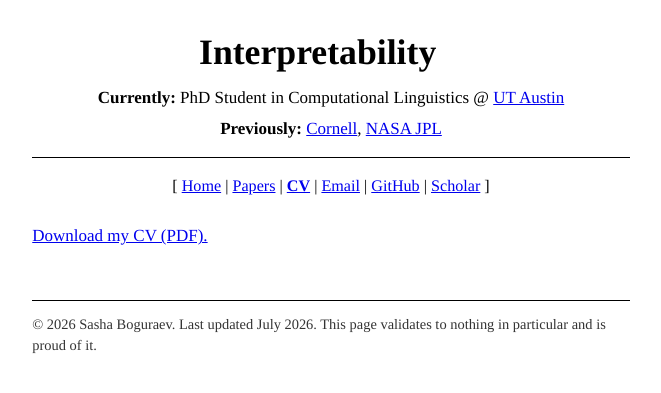
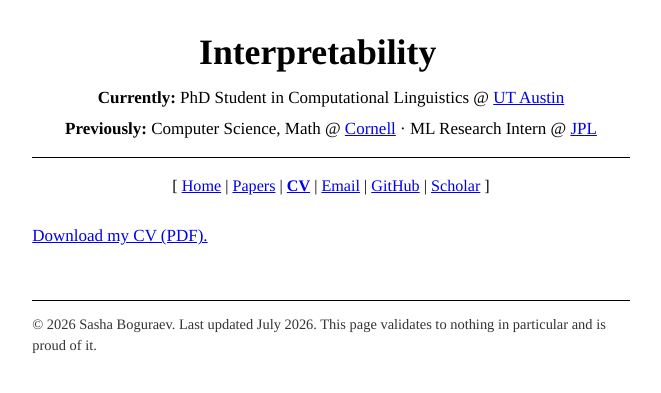
Before and after one commit to SashaBoguraev/SashaBoguraev.github.io, a Jekyll site: the page built from _pages/cv.md, in a window 1280 px wide. Shown: the top 393 px of the page, without its empty margins (309-970 px from the left). Built offline with Jekyll 4.4.1, drawn with Linux system fonts in a browser that asks for light colours.

Commit message:
Add majors and JPL role to the Previously line
Co-Authored-By: Claude Sonnet 5 <noreply@anthropic.com>

```diff
--- a/_layouts/clean.html
+++ b/_layouts/clean.html
@@ -71,7 +71,7 @@
         })();
       </script>
       <p class="site-tagline"><strong>Currently:</strong> PhD Student in Computational Linguistics @ <a href="https://sites.utexas.edu/compling/" target="_blank" rel="noopener">UT Austin</a></p>
-      <p class="site-tagline"><strong>Previously:</strong> <a href="https://www.cornell.edu/" target="_blank" rel="noopener">Cornell</a>, <a href="https://www.jpl.nasa.gov/" target="_blank" rel="noopener">NASA JPL</a></p>
+      <p class="site-tagline"><strong>Previously:</strong> Computer Science, Math @ <a href="https://www.cornell.edu/" target="_blank" rel="noopener">Cornell</a> &middot; ML Research Intern @ <a href="https://www.jpl.nasa.gov/" target="_blank" rel="noopener">JPL</a></p>
       <hr>
       <nav class="site-nav">
         [
```
